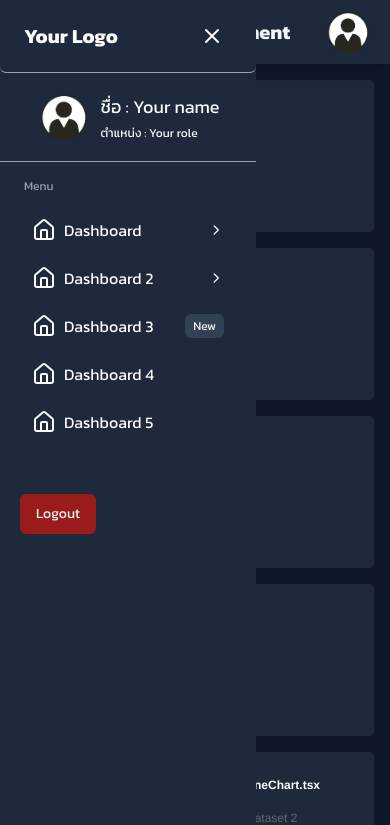
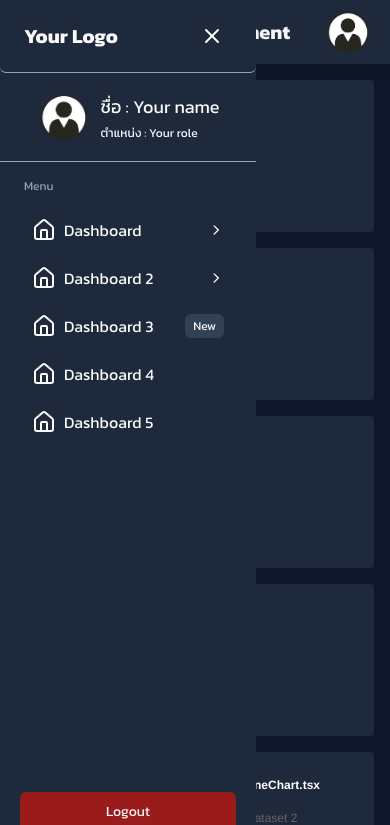
Before and after one commit to BoomTHDev/dashboard-nextjs-dark, a Next.js app: page /dashboard in a window 390 px wide. Shown: the top 825 px of the page. Built offline with nearby package versions, Linux system fonts and the light colour scheme.

Commit message:
fix flex sidebar bug mobile

```diff
--- a/src/components/sidebar/Sidebar.tsx
+++ b/src/components/sidebar/Sidebar.tsx
@@ -19,7 +19,7 @@ export default function Sidebar() {
     return (
 
         // <aside className={`bg-slate-800 fixed inset-y-0 left-0 w-64 overflow-y-auto transition-all duration-300 ease-in-out transform ${sidebarOpen ? 'z-40 translate-x-0' : '-translate-x-full'} -translate-x-full lg:translate-x-0`}>
-        <aside className={`-translate-x-full lg:flex flex-col justify-between bg-slate-800 fixed inset-y-0 left-0 z-50 w-64 overflow-y-auto transition-transform duration-300 ease-in-out transform ${
+        <aside className={`-translate-x-full flex flex-col justify-between bg-slate-800 fixed inset-y-0 left-0 z-50 w-64 overflow-y-auto transition-transform duration-300 ease-in-out transform ${
             sidebarOpen ? 'translate-x-0' : '-translate-x-full'
         }`}>
             <div>
```
